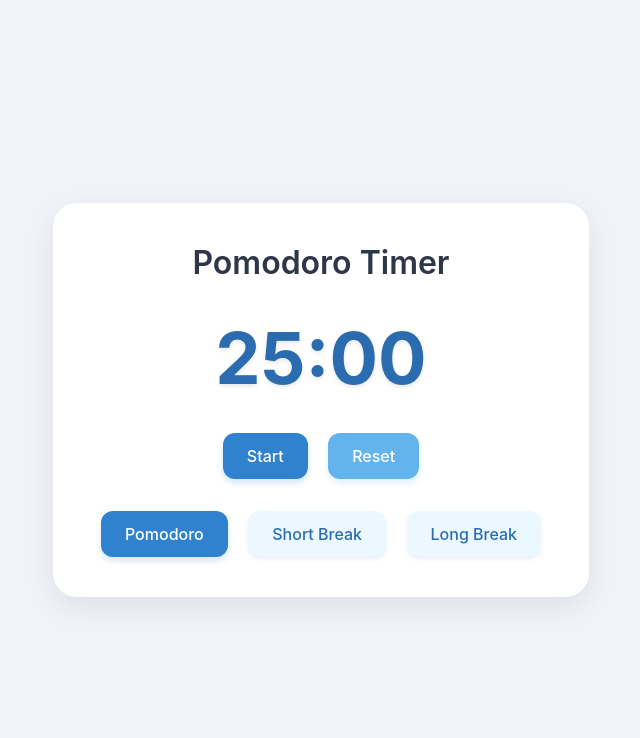
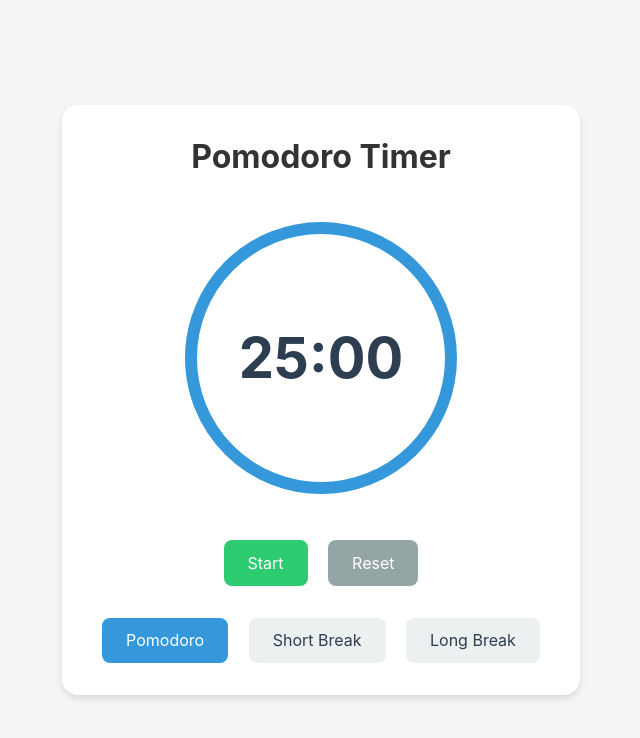
Before and after one commit to ajmares/BYOA-Pomodoro, a plain HTML site: page index.html in a window 1280 px wide. Shown: the whole page, without its empty margins (319-959 px from the left). Drawn offline with Linux system fonts and the light colour scheme.

Commit message:
added countdown circle for timer

```diff
--- a/index.html
+++ b/index.html
@@ -9,8 +9,13 @@
 <body>
     <div class="container">
         <h1>Pomodoro Timer</h1>
-        <div class="timer">
-            <span id="minutes">25</span>:<span id="seconds">00</span>
+        <div class="timer-container">
+            <svg class="progress-ring" width="300" height="300">
+                <circle class="progress-ring__circle" stroke="#3498db" stroke-width="12" stroke-linecap="round" fill="transparent" r="130" cx="150" cy="150"/>
+            </svg>
+            <div class="timer">
+                <span id="minutes">25</span>:<span id="seconds">00</span>
+            </div>
         </div>
         <div class="controls">
             <button id="start">Start</button>
--- a/script.js
+++ b/script.js
@@ -8,10 +8,13 @@ class PomodoroTimer {
         this.pomodoroButton = document.getElementById('pomodoro');
         this.shortBreakButton = document.getElementById('shortBreak');
         this.longBreakButton = document.getElementById('longBreak');
+        this.progressCircle = document.querySelector('.progress-ring__circle');
 
         this.timeLeft = 25 * 60; // 25 minutes in seconds
         this.timerId = null;
         this.isRunning = false;
+        this.totalTime = 25 * 60; // Store the total time for progress calculation
+        this.lastUpdate = Date.now();
 
         this.pomodoroTime = 25 * 60;
         this.shortBreakTime = 5 * 60;
@@ -33,9 +36,13 @@ class PomodoroTimer {
 
     updateDisplay() {
         const minutes = Math.floor(this.timeLeft / 60);
-        const seconds = this.timeLeft % 60;
+        const seconds = Math.floor(this.timeLeft % 60);
         this.minutesDisplay.textContent = minutes.toString().padStart(2, '0');
         this.secondsDisplay.textContent = seconds.toString().padStart(2, '0');
+
+        // Update progress circle
+        const progress = this.timeLeft / this.totalTime;
+        this.setProgress(progress);
     }
 
     start() {
@@ -43,8 +50,13 @@ class PomodoroTimer {
             this.isRunning = true;
             this.startButton.style.display = 'none';
             this.pauseButton.style.display = 'inline-block';
+            this.lastUpdate = Date.now();
             this.timerId = setInterval(() => {
-                this.timeLeft--;
+                const now = Date.now();
+                const deltaTime = (now - this.lastUpdate) / 1000; // Convert to seconds
+                this.lastUpdate = now;
+
+                this.timeLeft = Math.max(0, this.timeLeft - deltaTime);
                 this.updateDisplay();
 
                 if (this.timeLeft <= 0) {
@@ -53,7 +65,7 @@ class PomodoroTimer {
                     this.timeLeft = 0;
                     this.updateDisplay();
                 }
-            }, 1000);
+            }, 16); // Update approximately every 16ms (60fps)
         }
     }
 
@@ -70,9 +82,15 @@ class PomodoroTimer {
         this.updateDisplay();
     }
 
+    setProgress(progress) {
+        const circumference = 816.8; // 2 * π * r (r = 130)
+        this.progressCircle.style.strokeDashoffset = -circumference * (1 - progress);
+    }
+
     setTimer(time, mode) {
         this.pause();
         this.timeLeft = time;
+        this.totalTime = time; // Update total time for progress calculation
         this.updateDisplay();
 
         // Update active button
--- a/styles.css
+++ b/styles.css
@@ -10,34 +10,54 @@ body {
     display: flex;
     justify-content: center;
     align-items: center;
-    background-color: #f0f4f8;
+    background-color: #f5f5f5;
 }
 
 .container {
     text-align: center;
     background-color: white;
-    padding: 2.5rem;
-    border-radius: 1.5rem;
-    box-shadow: 0 10px 30px rgba(0, 0, 0, 0.08);
-    transition: transform 0.3s ease;
-}
-
-.container:hover {
-    transform: translateY(-5px);
+    padding: 2rem;
+    border-radius: 1rem;
+    box-shadow: 0 4px 6px rgba(0, 0, 0, 0.1);
 }
 
 h1 {
-    color: #2d3748;
+    color: #333;
     margin-bottom: 2rem;
-    font-weight: 600;
+}
+
+.timer-container {
+    position: relative;
+    width: 300px;
+    height: 300px;
+    margin: 0 auto 2rem;
+}
+
+.progress-ring {
+    position: absolute;
+    top: 0;
+    left: 0;
+    transform: rotate(-90deg);
+}
+
+.progress-ring__circle {
+    transition: stroke-dashoffset 0.05s linear;
+    stroke-dasharray: 816.8; /* 2 * π * r (r = 130) */
+    stroke-dashoffset: 0;
+    stroke: #3498db;
+    transform-origin: center;
 }
 
 .timer {
-    font-size: 4.5rem;
+    position: absolute;
+    top: 50%;
+    left: 50%;
+    transform: translate(-50%, -50%);
+    font-size: 3.5rem;
     font-weight: bold;
-    color: #2b6cb0;
-    margin-bottom: 2rem;
-    text-shadow: 0 2px 4px rgba(0, 0, 0, 0.1);
+    color: #2c3e50;
+    margin: 0;
+    padding: 0;
 }
 
 .controls {
@@ -49,48 +69,37 @@ button {
     margin: 0 0.5rem;
     font-size: 1rem;
     border: none;
-    border-radius: 0.75rem;
+    border-radius: 0.5rem;
     cursor: pointer;
-    transition: all 0.2s ease;
-    font-weight: 500;
+    transition: all 0.3s ease;
 }
 
 #start {
-    background-color: #3182ce;
+    background-color: #2ecc71;
     color: white;
-    box-shadow: 0 4px 6px rgba(49, 130, 206, 0.2);
 }
 
 #pause {
-    background-color: #4299e1;
+    background-color: #e74c3c;
     color: white;
-    box-shadow: 0 4px 6px rgba(66, 153, 225, 0.2);
 }
 
 #reset {
-    background-color: #63b3ed;
+    background-color: #95a5a6;
     color: white;
-    box-shadow: 0 4px 6px rgba(99, 179, 237, 0.2);
 }
 
 .mode-switches button {
-    background-color: #ebf8ff;
-    color: #2b6cb0;
-    box-shadow: 0 2px 4px rgba(43, 108, 176, 0.1);
+    background-color: #ecf0f1;
+    color: #2c3e50;
 }
 
 .mode-switches button.active {
-    background-color: #3182ce;
+    background-color: #3498db;
     color: white;
-    box-shadow: 0 4px 6px rgba(49, 130, 206, 0.2);
 }
 
 button:hover {
-    transform: translateY(-2px);
-    box-shadow: 0 6px 8px rgba(0, 0, 0, 0.15);
+    opacity: 0.9;
+    transform: scale(1.05);
 }
-
-button:active {
-    transform: translateY(0);
-    box-shadow: 0 2px 4px rgba(0, 0, 0, 0.1);
-}
```
